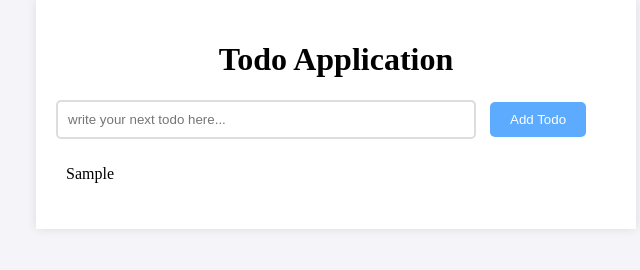
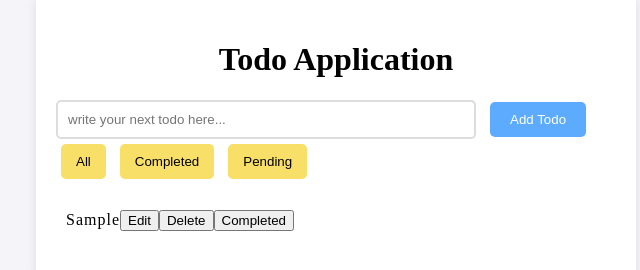
Before and after one commit to KunalSingh1813/DOM-Manipulation, a plain HTML site: page index.html in a window 1280 px wide. Both pictures are taken after typing "Sample" into the empty fields and a click on the button "Add Todo". Shown: the whole page, without its empty margins (304-944 px from the left). Drawn offline with Linux system fonts and the light colour scheme.

Commit message:
added buttons for filters

```diff
--- a/index.html
+++ b/index.html
@@ -16,9 +16,12 @@
         placeholder="write your next todo here..."
       />
       <button id="addTodo">Add Todo</button>
+      <div>
+        <button class="filterBtn" data-filter="all">All</button>
+        <button class="filterBtn" data-filter="completed">Completed</button>
+        <button class="filterBtn" data-filter="pending">Pending</button>
+      </div>
       <ul id="todolist">
-
-
 
       </ul>
     </div>
--- a/script.js
+++ b/script.js
@@ -13,10 +13,32 @@ function addTodoToLocalStorage(todoText) {
 
 function appendTodoInHTML(todotext) {
   const todoList = document.getElementById("todolist");
-  const todo = document.createElement("li");
+  const todoItem = document.createElement("li");
 
-  todo.textContent = todotext;
-  todoList.appendChild(todo);
+  todoItem.textContent = todotext;
+  todoItem.classList.add("todoItem");
+
+  //creating edit button
+  const editBtn = document.createElement("button");
+  editBtn.textContent = "Edit";
+  editBtn.classList.add("editBtn");
+
+  //creating delete button
+  const DeleteBtn = document.createElement("button");
+  DeleteBtn.textContent = "Delete";
+  DeleteBtn.classList.add("DeleteBtn");
+
+  //Creating completed button
+  const completedBtn = document.createElement("button");
+  completedBtn.textContent = "Completed";
+  completedBtn.classList.add("completedBtn");
+
+  //Appending todo and buttons to todoItem
+  todoItem.appendChild(editBtn);
+  todoItem.appendChild(DeleteBtn);
+  todoItem.appendChild(completedBtn);
+
+  todoList.appendChild(todoItem);
 }
 
 document.addEventListener("DOMContentLoaded", () => {
--- a/style.css
+++ b/style.css
@@ -1,6 +1,8 @@
 :root {
   --body-background: #f4f4f9;
   --btn-primary: #5cabff;
+  --btn-secondary: #f8e068;
+  --btn-active: #4a90e2;
 }
 
 * {
@@ -55,3 +57,21 @@ li:hover {
 li:last-child {
   border-bottom: none;
 }
+
+.filterBtn {
+  margin: 5px;
+  padding: 10px 15px;
+  background-color: var(--btn-secondary);
+  border: none;
+  border-radius: 5px;
+  cursor: pointer;
+  transition: background-color 0.3s;
+}
+
+.filterBtn:hover {
+  background-color: var(--btn-active);
+}
+
+.todoItem{
+  letter-spacing: 1px;
+}
```
